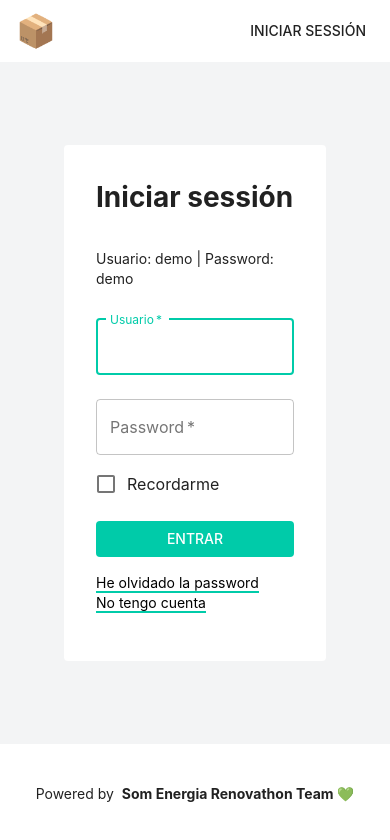
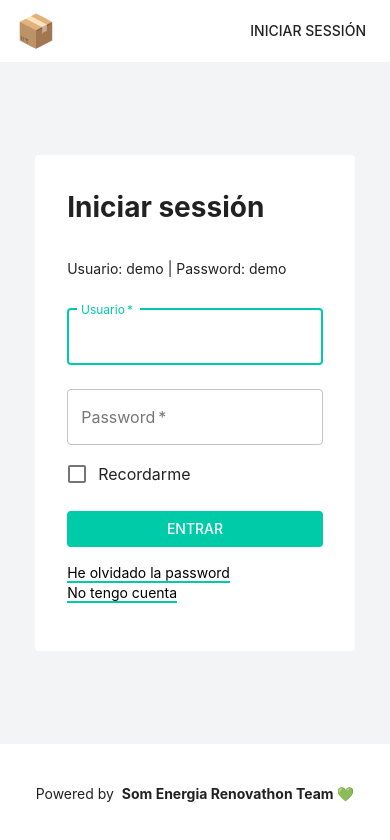
Before and after one commit to dvdriera/cajon-kwh, a Next.js app: page /login in a window 390 px wide. Shown: the top 840 px of the page. Built offline with nearby package versions, Linux system fonts and the light colour scheme.

Commit message:
fixed mobile main padding

```diff
--- a/styles/Home.module.css
+++ b/styles/Home.module.css
@@ -10,7 +10,7 @@
 }
 
 .main {
-  padding: 2rem;
+  padding: 2rem 0.2rem;
   flex: 1;
   display: flex;
   flex-direction: column;
```
